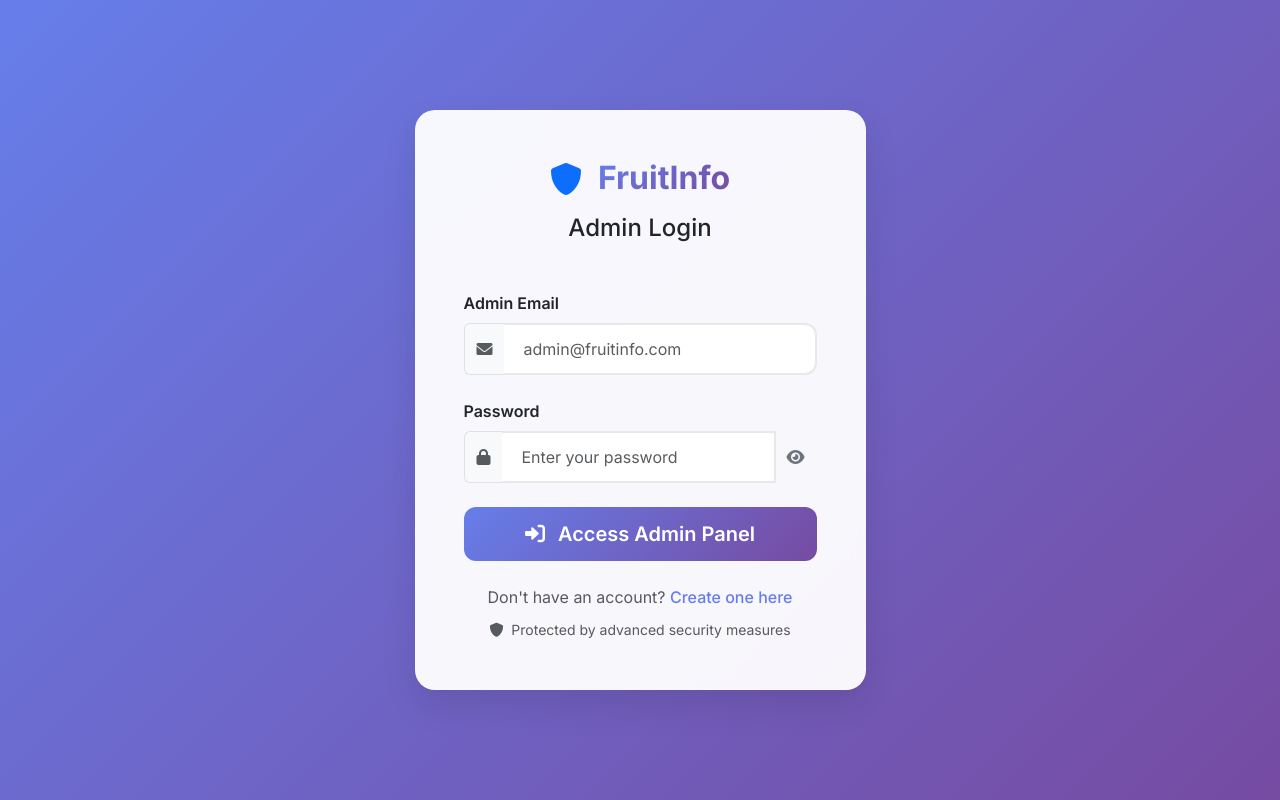
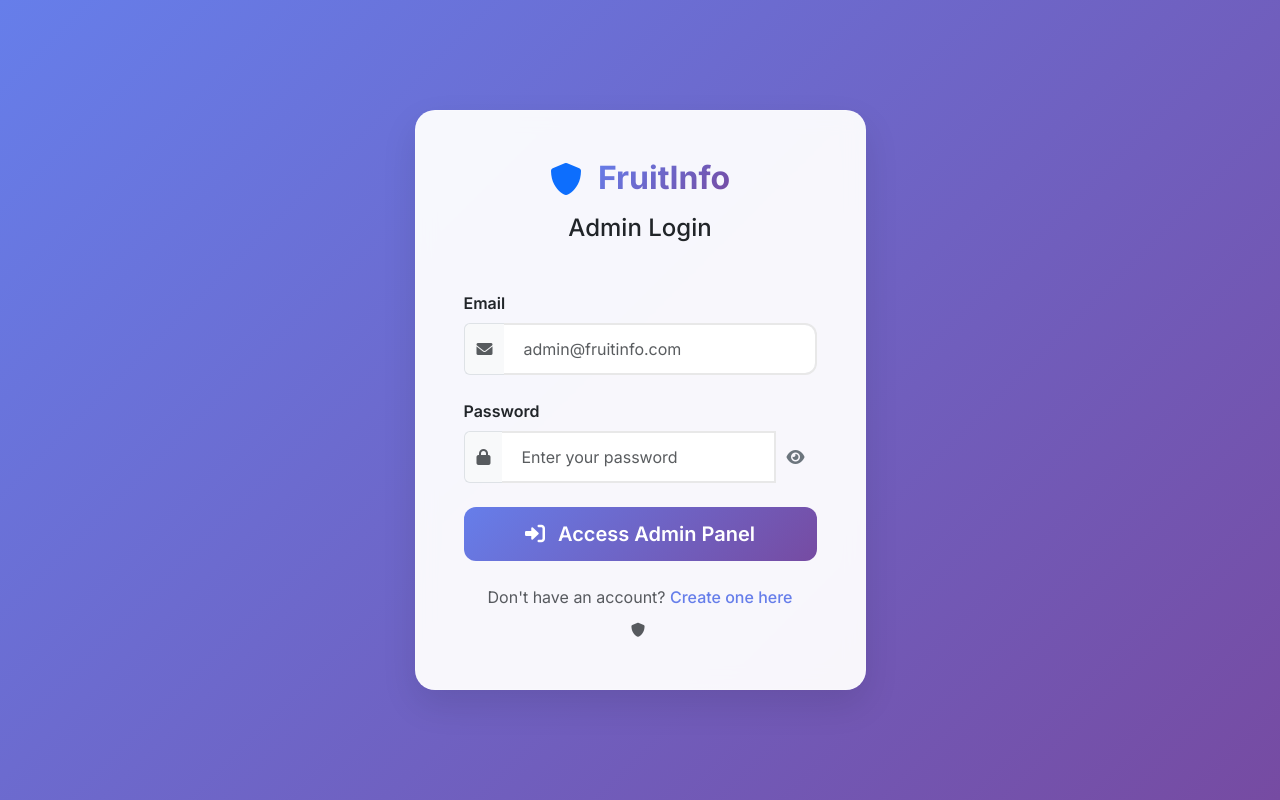
Before and after one commit to eiannn/fruityvice-API, a PHP site: page /admin-login.php in a window 1280 px wide. Run offline with PHP 8.4, Linux system fonts and the light colour scheme.

Commit message:
Update admin-login.php

```diff
--- a/admin-login.php
+++ b/admin-login.php
@@ -374,7 +374,7 @@ if (isset($_SESSION['admin_logged_in']) && $_SESSION['admin_logged_in'] === true
 
                     <form method="POST" class="needs-validation" novalidate>
                         <div class="mb-4">
-                            <label for="email" class="form-label fw-semibold">Admin Email</label>
+                            <label for="email" class="form-label fw-semibold">Email</label>
                             <div class="input-group">
                                 <span class="input-group-text bg-light border-end-0">
                                     <i class="fas fa-envelope text-muted"></i>
@@ -448,7 +448,7 @@ if (isset($_SESSION['admin_logged_in']) && $_SESSION['admin_logged_in'] === true
 
                         <small class="text-muted">
                             <i class="fas fa-shield-alt me-1"></i>
-                            Protected by advanced security measures
+
                         </small>
                     </div>
                 </div>
@@ -576,4 +576,5 @@ if (isset($_SESSION['admin_logged_in']) && $_SESSION['admin_logged_in'] === true
         });
     </script>
 </body>
+
 </html>
```
